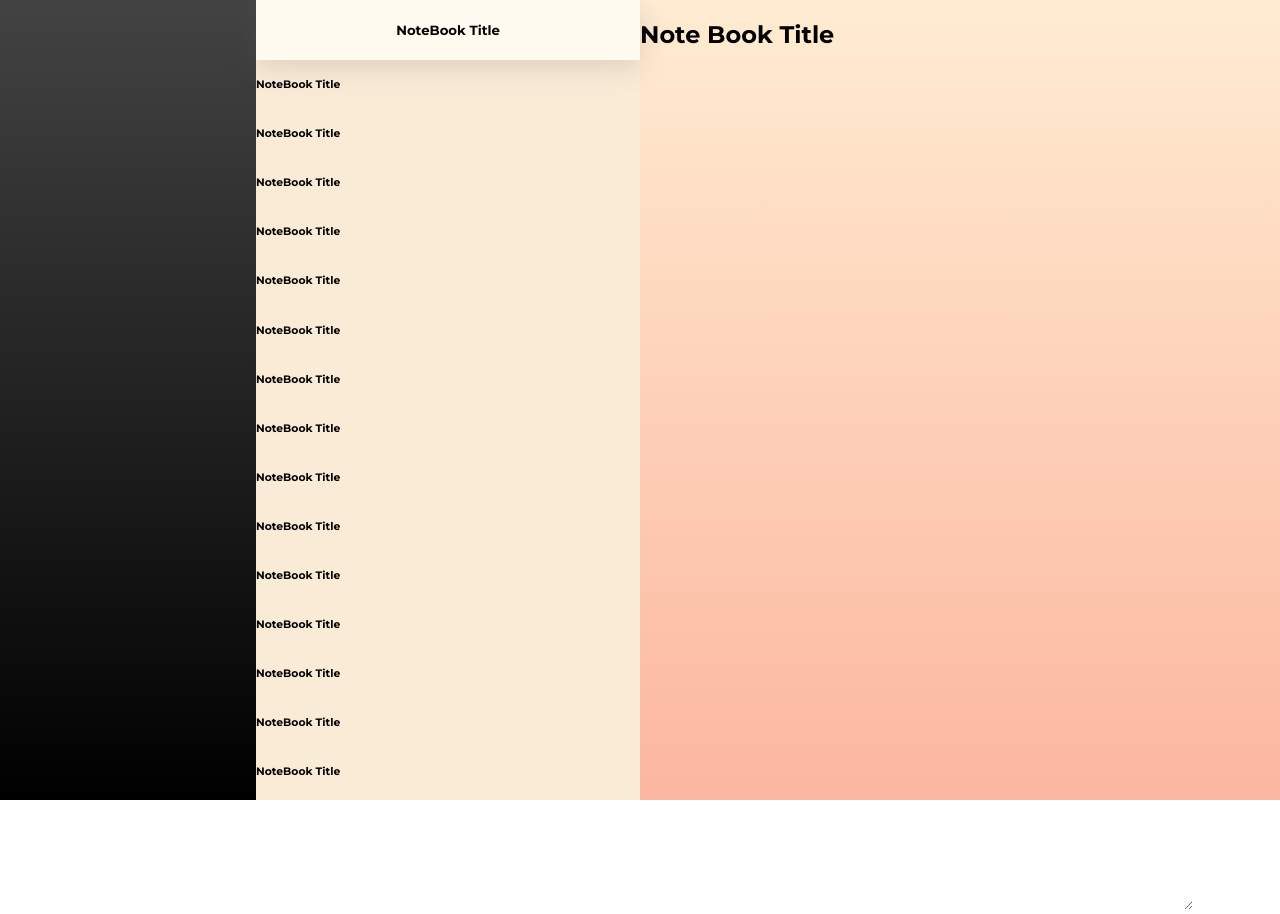
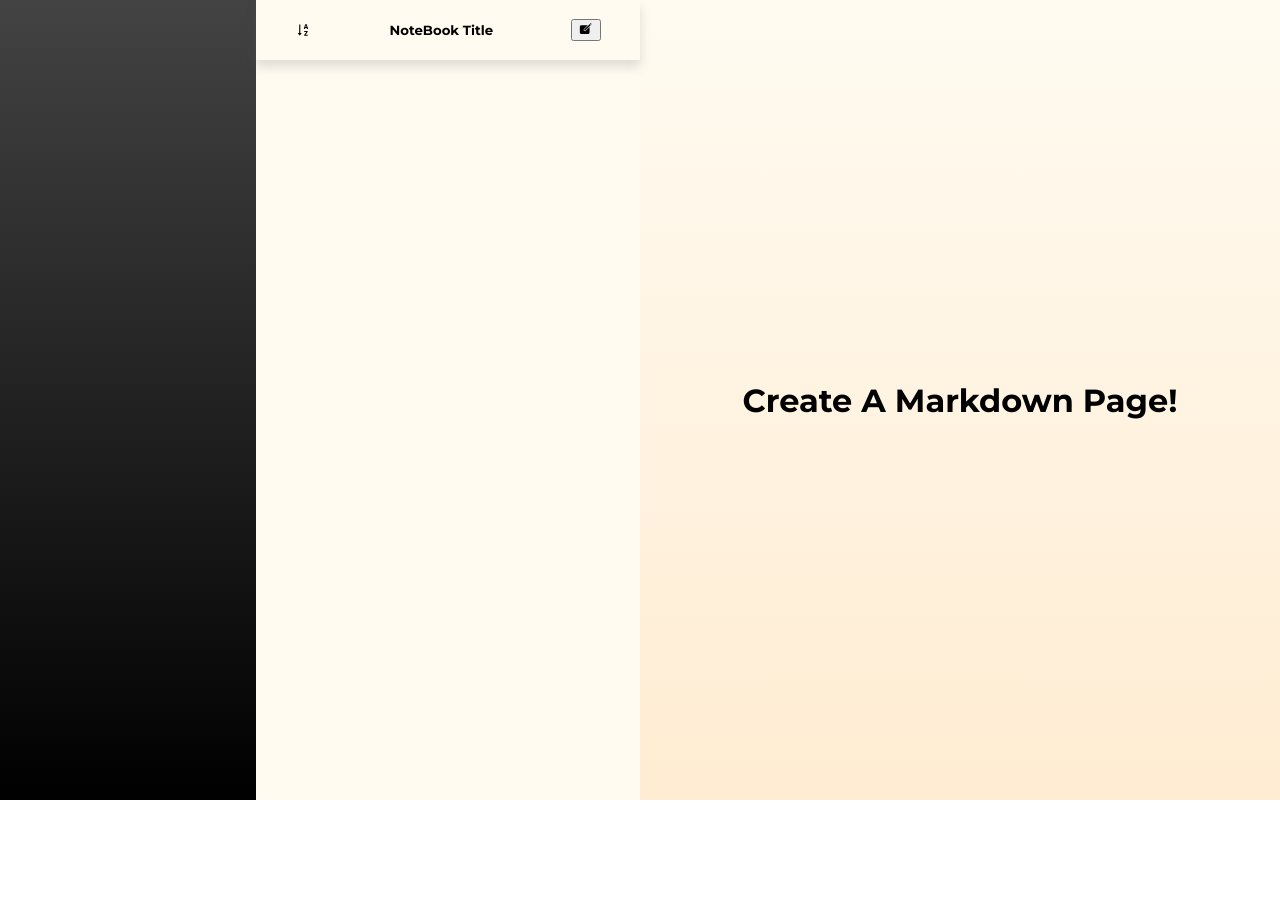
Before and after one commit to hasnain40247/habity-productivity-markdown-app, a React (Create React App) app: page / in a window 1280 px wide. After the commit the page ends 800 px from the top, so only its background shows below. Built offline with nearby package versions, Linux system fonts and the light colour scheme.

Commit message:
added new note page addition

```diff
--- a/package.json
+++ b/package.json
@@ -7,10 +7,13 @@
     "@testing-library/jest-dom": "^5.16.5",
     "@testing-library/react": "^13.4.0",
     "@testing-library/user-event": "^13.5.0",
+    "framer-motion": "^7.4.0",
     "react": "^18.2.0",
     "react-dom": "^18.2.0",
+    "react-icons": "^4.4.0",
     "react-markdown": "^8.0.3",
     "react-scripts": "5.0.1",
+    "uuid": "^9.0.0",
     "web-vitals": "^2.1.4"
   },
   "scripts": {
--- a/src/App.js
+++ b/src/App.js
@@ -1,24 +1,27 @@
 import logo from './logo.svg';
 import './App.css';
 import SideBar from './Pages/SideBar';
-import { useState } from 'react';
+import { useContext, useState } from 'react';
 import MarkDownSection from './Pages/MarkDownSection';
 import Display from './Pages/Display';
-import { Provider as MarkProvider } from './Context/MarkDownContext';
 import Titles from './Pages/Titles';
 function App() {
-  const [sideOpen, setsideOpen] = useState(true)
+  const [id,setID]=useState(0)
+  const handleID=(value)=>{
+    console.log("Value:",value)
+    setID(value)
+  }
+  console.log(id)
 
   return (
-    <MarkProvider>
+
 
     <div className='home'>
     <SideBar/>
-    <Titles/>
-    <MarkDownSection/>
+    <Titles handleID={handleID}/>
+    <MarkDownSection id={id}/>
 
     </div>
-    </MarkProvider>
 
   );
 }
--- a/src/Context/MarkDownContext.js
+++ b/src/Context/MarkDownContext.js
@@ -1,8 +1,20 @@
 import createDataContext from "./createDataContext";
+import { v4 as uuidv4 } from 'uuid';
+
 const markReducer = (state, action) => {
   switch (action.type) {
     case "markdown":
       return { ...state, markdown: action.payload };
+
+    case "title": {
+      const index = state.findIndex(e => e.id ===  action.payload.id);
+      const newArray = [...state]; //making a new array
+      newArray[index].title = action.payload.title//changing value in the new array
+      return newArray
+     };
+
+      case "addPage":
+        return [...state, action.payload]
     default:
       return state;
   }
@@ -19,8 +31,29 @@ const setMarkDown = (dispatch) => {
 dispatch({type:"markdown", payload: markdown})
   };
 };
+
+const setTitle = (dispatch) => {
+  return async (title,id) => {
+    console.log("TITITITITITI")
+   console.log(title,id);
+   dispatch({type:"title",payload: {id:id,title:title}})
+  };
+};
+
+
+const addPage=(dispatch)=>{
+  return async ()=>{
+console.log(uuidv4())
+let newPage={
+  id: uuidv4(),
+  title:"New Page",
+  markdown:""
+}
+dispatch({type:"addPage",payload: newPage})
+  }
+}
 export const { Context, Provider } = createDataContext(
   markReducer,
-  {  setMarkDown},
-  { title:"", markdown:"" }
+  {setMarkDown, addPage, setTitle},
+  []
 );
--- a/src/Pages/MarkDownSection.js
+++ b/src/Pages/MarkDownSection.js
@@ -1,21 +1,51 @@
 import React, { useContext, useState } from "react"
 import "./Styles/markdown.css"
 import { Context as MarkContext } from "../Context/MarkDownContext"
-const MarkDownSection = () => {
+import {BiDotsVerticalRounded} from "react-icons/bi"
+const MarkDownSection = ({id}) => {
     const [markdown,setMark]=useState("")
-    const {setMarkDown}=useContext(MarkContext)
+    const {setMarkDown, setTitle}=useContext(MarkContext)
     const {state}=useContext(MarkContext)
     console.log(state)
 
 
+   if(id===0){
     return (
+        <div className="markdown empty">
+           <h1>
+            Create A Markdown Page!
+           </h1>
+
+
+        </div>
+    )
+   }
+   else{
+    let index = state.findIndex( e => e.id === id );
+
+
+        console.log("index:",index)
+
+
+
+    return(
         <div className="markdown">
-            <h2>Note Book Title</h2>
-        <textarea className="markArea" value={state.markdown} onChange={(change)=>{
+        <div className="header">
+        <input className="titleArea" type={"text"} value={state[index].title} onChange={(change)=>{
+            setTitle(change.target.value, state[index].id)
+          }}  />
+          <h3>
+<BiDotsVerticalRounded /></h3>
+        </div>
+
+
+
+        <textarea  value={state[index].markdown} onChange={(change)=>{
             setMarkDown(change.target.value)
         }}/>
 
         </div>
     )
+   }
 }
 export default MarkDownSection
--- a/src/Pages/Styles/Titles.css
+++ b/src/Pages/Styles/Titles.css
@@ -23,11 +23,15 @@ html,body{
     background-color: #FFFBF1
 }
 .Header{
+    display: flex;
+    flex-direction: row;
+    align-items: center;
+    justify-content: space-around;
     position: sticky;
     width: 100%;
     top: 0;
     background-color:#FFFBF1 ;
-    box-shadow: rgba(100, 100, 111, 0.2) 0px 7px 29px 0px;
+    box-shadow: rgba(100, 100, 111, 0.2) 0px 7px 10px 0px;
     font-family: 'Montserrat', sans-serif;
     font-weight: normal;
 
@@ -43,7 +47,8 @@ html,body{
 
     text-align:start;
     font-size: small;
-    background-color: antiquewhite;
+    border-bottom: 0.5px solid rgb(67, 67, 67,0.2)
+
 
 }
 
--- a/src/Pages/Styles/markdown.css
+++ b/src/Pages/Styles/markdown.css
@@ -1,25 +1,66 @@
+@import url('https://fonts.googleapis.com/css2?family=Montserrat:ital,wght@0,100;0,200;0,300;0,400;0,500;0,600;0,700;0,800;0,900;1,100;1,200;1,300;1,400;1,500;1,600;1,700;1,800;1,900&display=swap');
 html,body{
-    margin: 0;
-    padding: 0;
+  margin: 0;
+  font-family: 'Montserrat', sans-serif;
+  padding: 0;
+
+}
+.header{
+    display: flex;
+    flex-direction: row;
+    align-items: center;
+    justify-content: space-between;
+
+    width: 100%;
+
+    background-color:#FFFBF1 ;
+    box-shadow: rgba(100, 100, 111, 0.2) 0px 7px 10px 0px;
+    font-family: 'Montserrat', sans-serif;
+    font-weight: normal;
+
+
+    text-align: center;
 }
 .markdown{
-    height: 100vh;
 
-    width: 40%;
-    background-image: linear-gradient(#ffecd2,#fcb69f);
+    display: flex;
+    width: 50%;
+    height: 100%;
+    flex-direction: column;
+    align-items: center;
+
+    background-image: linear-gradient(#FFFBF1,#ffecd2);
 
 }
+.empty{
+    display: flex;
+    text-align: center;
+    flex-direction: column;
+    align-items: center;
+    justify-content: center;
+}
 .markArea{
-    height: 100vh;
-    padding: 4%;
+
+    background-color: transparent;
+
+}
+textarea{
+    border: none;
+    outline: none;
+    resize: none;
+    height: 83%;
+    margin-top: 10px;
+    overflow-y: auto;
 
 
 
-    width: 100%;
+    width: 98%
+
+}
+.titleArea{
+    border: none;
+    font-weight: 600;
+    outline: none;
+    box-sizing: border-box;
     background-color: transparent;
 }
-textarea{
-    word-wrap: break-word;
-    border: none;
-    outline: none;
-}
--- a/src/Pages/Titles.js
+++ b/src/Pages/Titles.js
@@ -1,109 +1,55 @@
-import React, { useContext, useState } from "react"
+import React, { useContext, useEffect, useState } from "react"
 import "./Styles/Titles.css"
-import { Context as MarkContext } from "../Context/MarkDownContext"
 import ReactMarkdown from 'react-markdown'
+import { motion, usePresence, AnimatePresence } from 'framer-motion'
 
-const Titles = () => {
+import { FaNotesMedical } from 'react-icons/fa';
+import { IoIosCreate } from "react-icons/io"
+import { AiOutlineSortAscending } from "react-icons/ai"
+
+import { Context as MarkContext } from "../Context/MarkDownContext";
+
+const ListTile = ({id,name, handleID, prev}) => {
+    const [click, setClick] = useState(false)
+
+
+    return (<div onClick={() => { handleID(id); setClick(!click)  }}  className="title">
+        <h5>{name}</h5>
+    </div>)
+}
+const Titles = ({ handleID }) => {
+    let prev
+    console.log(handleID)
+    const { state } = useContext(MarkContext)
+    const { addPage } = useContext(MarkContext)
+
+    console.log("State:", state)
+
 
     return (
         <div className="background">
             <div className="Header">
+                <AiOutlineSortAscending />
                 <h5>NoteBook Title</h5>
+                <button onClick={() => {
+                    console.log("Pressed")
+                    addPage()
+
+
+
+                }}>
+                    <IoIosCreate />
+                </button>
+
             </div>
 
-         <div className="titleScroll">
-         <div className="title">
-                <h5>NoteBook Title</h5>
+            <div className="titleScroll">
+
+                {state.map((e) => {
+                    return <ListTile id={e.id} name={e.title} prev={prev} handleID={handleID} key={e.id}/>
+                })}
+
             </div>
-            <div className="title">
-                <h5>NoteBook Title</h5>
-            </div>
-            <div className="title">
-                <h5>NoteBook Title</h5>
-            </div>
-            <div className="title">
-                <h5>NoteBook Title</h5>
-            </div>
-            <div className="title">
-                <h5>NoteBook Title</h5>
-            </div>
-            <div className="title">
-                <h5>NoteBook Title</h5>
-            </div>
-            <div className="title">
-                <h5>NoteBook Title</h5>
-            </div>
-            <div className="title">
-                <h5>NoteBook Title</h5>
-            </div>
-            <div className="title">
-                <h5>NoteBook Title</h5>
-            </div>
-            <div className="title">
-                <h5>NoteBook Title</h5>
-            </div>
-            <div className="title">
-                <h5>NoteBook Title</h5>
-            </div>
-            <div className="title">
-                <h5>NoteBook Title</h5>
-            </div>
-            <div className="title">
-                <h5>NoteBook Title</h5>
-            </div>
-            <div className="title">
-                <h5>NoteBook Title</h5>
-            </div>
-            <div className="title">
-                <h5>NoteBook Title</h5>
-            </div>
-            <div className="title">
-                <h5>NoteBook Title</h5>
-            </div>
-            <div className="title">
-                <h5>NoteBook Title</h5>
-            </div>
-            <div className="title">
-                <h5>NoteBook Title</h5>
-            </div>
-            <div className="title">
-                <h5>NoteBook Title</h5>
-            </div>
-            <div className="title">
-                <h5>NoteBook Title</h5>
-            </div>
-            <div className="title">
-                <h5>NoteBook Title</h5>
-            </div>
-            <div className="title">
-                <h5>NoteBook Title</h5>
-            </div>
-            <div className="title">
-                <h5>NoteBook Title</h5>
-            </div>
-            <div className="title">
-                <h5>NoteBook Title</h5>
-            </div>
-            <div className="title">
-                <h5>NoteBook Title</h5>
-            </div>
-            <div className="title">
-                <h5>NoteBook Title</h5>
-            </div>
-            <div className="title">
-                <h5>NoteBook Title</h5>
-            </div>
-            <div className="title">
-                <h5>NoteBook Title</h5>
-            </div>
-            <div className="title">
-                <h5>NoteBook Title</h5>
-            </div>
-            <div className="title">
-                <h5>NoteBook Title</h5>
-            </div>
-
-         </div>
 
 
 
--- a/src/index.js
+++ b/src/index.js
@@ -3,11 +3,16 @@ import ReactDOM from 'react-dom/client';
 import './index.css';
 import App from './App';
 import reportWebVitals from './reportWebVitals';
+import { Context, Provider as MarkProvider } from './Context/MarkDownContext';
+
 
 const root = ReactDOM.createRoot(document.getElementById('root'));
 root.render(
   <React.StrictMode>
+    <MarkProvider>
     <App />
+    </MarkProvider>
+
   </React.StrictMode>
 );
 
```
Also changed, not shown: public/main.js (+6 -6 lines), 1 other file (tests, documents, lock files or other folders).
